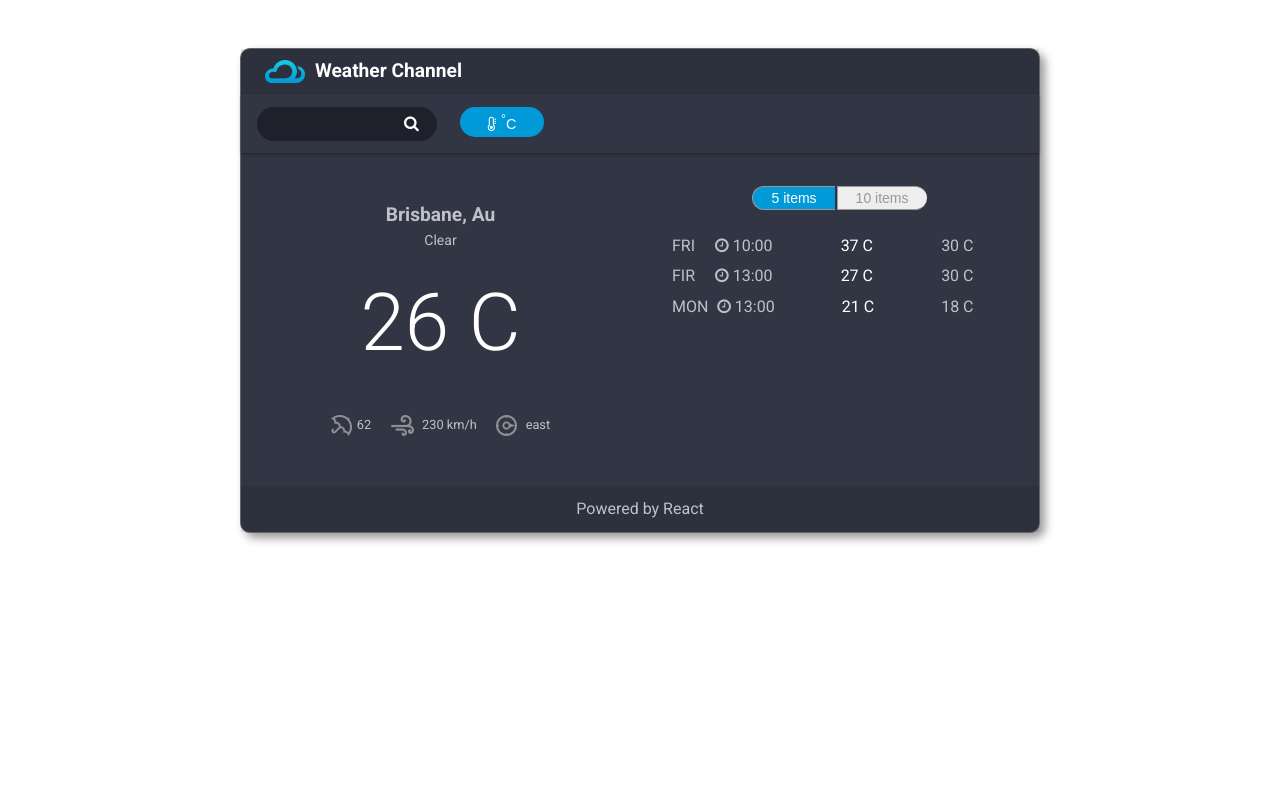
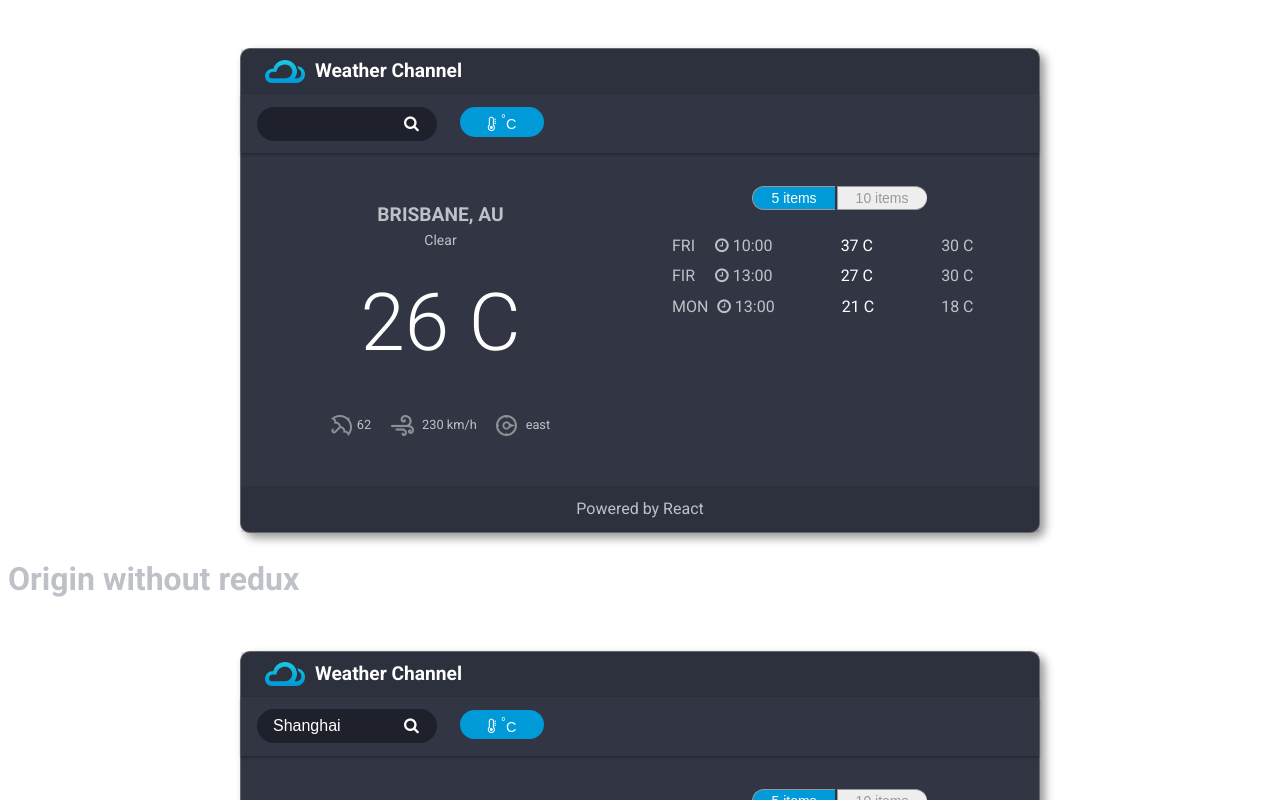
Before and after one commit to ks0430/weather-app-react, a React (Create React App) app: page / in a window 1280 px wide. Shown: the top 800 px of the page. Built offline with nearby package versions, Linux system fonts and the light colour scheme; no server answers.

Commit message:
Pass data from weather api backend. Complete current weather & forecast data structure. Add input function.

```diff
--- a/src/App.js
+++ b/src/App.js
@@ -6,11 +6,16 @@ import WeatherRedux from './WeatherRedux/WeatherRedux';
 
 
 import "./styles/main.css";
+import WeatherChannel from './weather/WeatherChannel';
 
 class App extends Component {
   render() {
     return (
-      <WeatherRedux />
+      <div>
+        <WeatherRedux />
+        <h1>Origin without redux</h1>
+        <WeatherChannel/>
+      </div>
     );
   }
 }
--- /dev/null
+++ b/src/api/weather.js
@@ -0,0 +1,51 @@
+import axios from 'axios';
+
+// const apitest = "https://weather-app-server-01.herokuapp.com/api/weather/au/brisbane";
+const API = "https://weather-app-server-01.herokuapp.com/api";
+
+const fetchCurrentData = (city, country = "au") => {
+  return axios.get(`${API}/weather/${country}/${city}`,{
+    params:{weatherType: "current"}
+  })
+  .then(response => {
+    console.log("response",response.data);
+    const {city, current} = response.data.data;
+    const newData = {
+      city: `${city.name}, ${city.country}`,
+      windDirection: current.windDirection,
+      windSpeed: current.windSpeed,
+      humidity: current.humidity,
+      temp:{
+        C: current.maxCelsius,
+        F: current.maxFahrenheit
+      }
+    }
+    console.log("newdata",newData);
+    return newData;
+  })
+}
+
+const fetchForecastData = (city, country = "au") => {
+  return axios.get(`${API}/weather/${country}/${city}`,{
+    params: { weatherType: "forecast"}
+  })
+  .then(response => {
+    console.log("forecast",response);
+    const {forecast} = response.data.data;
+    const newForecastData = forecast.map(item => {
+      let weekdays = ["Mon","Tue","Wed","Thu","Fri","Sat","Sun"];
+      let time = new Date(item.time * 1000); // unix time should times 1000
+      return {
+        day: weekdays[time.getDay()],
+        time: `${time.getHours()}:00`,
+        high: { C: item.maxCelsius, F: item.maxFahrenheit },
+        low: { C:item.minCelsius, F:item.minFahrenheit }
+      };
+    })
+    return newForecastData;
+  });
+
+}
+
+
+export { fetchCurrentData, fetchForecastData };
--- a/src/weather/CityCondition.js
+++ b/src/weather/CityCondition.js
@@ -6,11 +6,11 @@ import iconCompass from '../images/icon/icon-compass.png';
 // Design props data
 
 const CityCondition = (props) => {
-  const {city,humidity,windSpeed,windDirection,temp} = props.data;
+  const {city, humidity,windSpeed,windDirection,temp} = props.data;
   const {unit} = props;
   return (
     <section className="weather-condition">
-      <div className="weather-condition__location">{city}</div>
+      <div className="weather-condition__location" style={{textTransform:"uppercase"}} >{city}</div>
         <div style={{textAlign: "center", fontSize: "14px"}}>Clear</div>
         <div className="weather-condition__temp">{temp[unit]} {unit}</div>
         <div className="weather-condition__desc">
--- a/src/weather/Navbar.js
+++ b/src/weather/Navbar.js
@@ -1,12 +1,12 @@
 import React from 'react';
 
-const Navbar = (props) => {
+const Navbar = ({tempSwitch, changeCity, curCity, searchCity}) => {
   return (
     <nav>
       <div style={{flex:"1"}}>
-          <input className="search-input" />
-          <button className="search-btn"><i className="fa fa-search"></i></button>
-          <button className="temp-switch" onClick={props.tempSwitch}>
+          <input className="search-input" value={curCity} onChange={changeCity} />
+          <button className="search-btn" onClick={searchCity}><i className="fa fa-search" ></i></button>
+          <button className="temp-switch" onClick={tempSwitch}>
           <i
               className="fa fa-thermometer-empty"
               aria-hidden="true"
--- a/src/weather/WeatherChannel.js
+++ b/src/weather/WeatherChannel.js
@@ -4,12 +4,14 @@ import Header from './Header';
 import Navbar from './Navbar';
 import Forecaster from './Forecaster';
 import CityCondition from './CityCondition';
+import { fetchCurrentData, fetchForecastData } from '../api/weather';
+
 
 export default class WeatherChannel extends Component {
 
   state = {
     condition: {
-      city: 'Brisbane, Au',
+      city: 'Shanghai',
       humidity: 62,
       windSpeed: 230,
       windDirection: 'east',
@@ -18,42 +20,50 @@ export default class WeatherChannel extends Component {
         F:70
       }
     },
-    forecastData: [
-      {
-        day: 'Fri',
-        time: '10:00',
-        high: {C: '37',F: '20'},
-        low: {C: '30', F: '16'}
-      },
-      {
-        day: 'Fir',
-        time: '13:00',
-        high: {C: '27',F: '10'},
-        low: {C: '30', F: '16'}
-      },
-      {
-        day: 'Mon',
-        time: '13:00',
-        high: {C: '21',F: '10'},
-        low: {C: '18', F: '8'}
-      }
-    ],
-    unit: 'F'
+    forecastData: [],
+    unit: 'F',
+    curCity: 'Shanghai'
+  }
+
+  async componentDidMount() {
+    const { city } = this.state.condition;
+    const data = await fetchCurrentData(city, 'cn');
+    this.setState({condition:data});
+    console.log(data);
+
+    const forecast = await fetchForecastData(city, 'cn');
+    console.log("didmount",forecast);
+    this.setState({forecastData:forecast});
   }
 
   // if use simple function, then this will refer to button component
-  tempSwitch = () =>{
+  tempSwitch = () => {
     const unit = this.state.unit === 'C' ? 'F' : 'C';
     this.setState({unit});
   }
 
+  changeCity = (e) => {
+    const city = e.target.value;
+    this.setState({
+      curCity: city
+    }, ()=> {
+    console.log(this.state.curCity);
+    })
+  }
+
+  searchCity = async() => {
+    const { curCity } = this.state;
+    const data = await fetchCurrentData(curCity, 'au')
+    console.log("test",data);
+    this.setState({condition:data});
+  }
 
   render() {
-    const{condition, forecastData, unit} = this.state;
+    const{ condition, forecastData, unit, curCity } = this.state;
     return (
       <div className="weather-channel__container">
         <Header />
-        <Navbar tempSwitch={this.tempSwitch} />
+        <Navbar tempSwitch={this.tempSwitch} curCity={curCity} changeCity={this.changeCity} searchCity={this.searchCity} />
         <main>
             <CityCondition data={condition} unit={unit} />
             <Forecaster data={forecastData} unit={unit}/>
```
